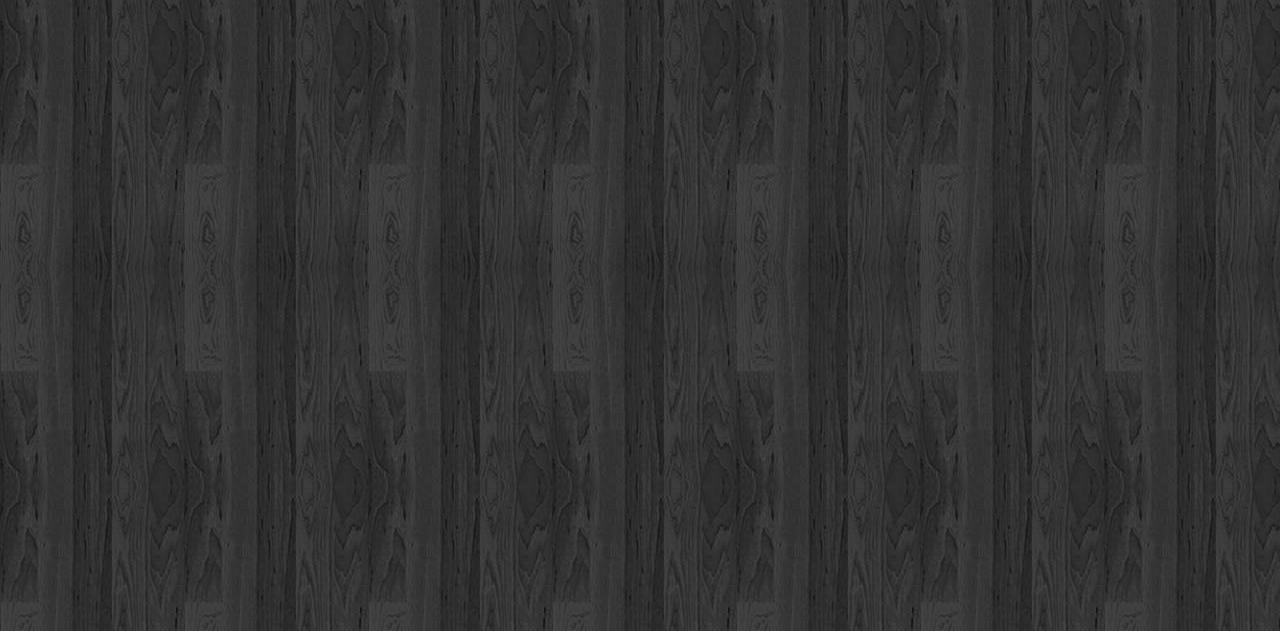
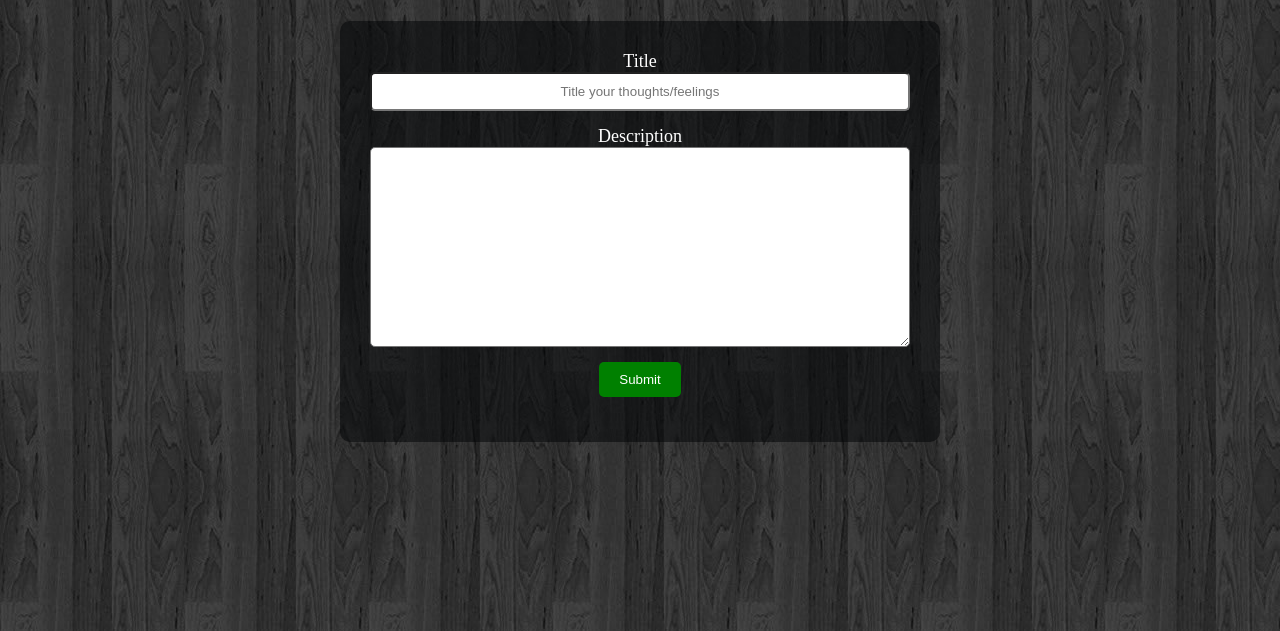
Before and after one commit to marcdomain/MyDiary, a plain HTML site: page UI/add-entry.html in a window 1280 px wide. Shown: the part 169-800 px from the top of the page. Drawn offline with Linux system fonts and the light colour scheme.

Commit message:
create form to collect thoughts/feelings

```diff
--- a/UI/add-entry.html
+++ b/UI/add-entry.html
@@ -24,6 +24,19 @@
         <div class="container-entry">
             <h1 class="page-label">Pen Down Your Thoughts/Feelings</h1>
 
+            <div class="add-entry-form">
+                <form autocomplete="off" action="#">
+                    <label for="title">Title</label>
+                    <input required  type="text" name="title" id="title" placeholder="Title your thoughts/feelings">
+
+                    <label for="description">Description</label>
+                    <textarea type="textarea" required name="description" id="description" placeholder="Describe your thoughts/feelings">
+                    </textarea>
+
+                    <input id="signup-btn" type="submit" value="Submit">
+                </form>
+            </div>
+
         </div>
     </body>
 </html>
--- a/UI/css/style.css
+++ b/UI/css/style.css
@@ -113,14 +113,18 @@ nav a:hover{
 }
 form label{
   padding:10px;
+  color: #fff;
 }
-form input{
+form input, textarea{
     display: block;
     padding: 10px;
     width: 100%;
     border-radius: 5px;
     margin-bottom: 15px;
     box-sizing: border-box;
+}
+form textarea{
+    min-height: 200px;
 }
 input::placeholder{
     text-align: center;
@@ -145,7 +149,15 @@ form input[type="submit"]:hover, .entry-time input:hover {
     color: #fff;
     font-weight: bold;
 }
-
+.add-entry-form {
+    border-radius: 10px;
+    background: rgba(1, 2, 4, 0.51);
+    padding: 30px;
+    width: 600px;
+    margin: 0;
+    box-sizing: border-box;
+    display: inline-block;
+}
 .dropdown-content {
     display: none;
     position: absolute;
```
